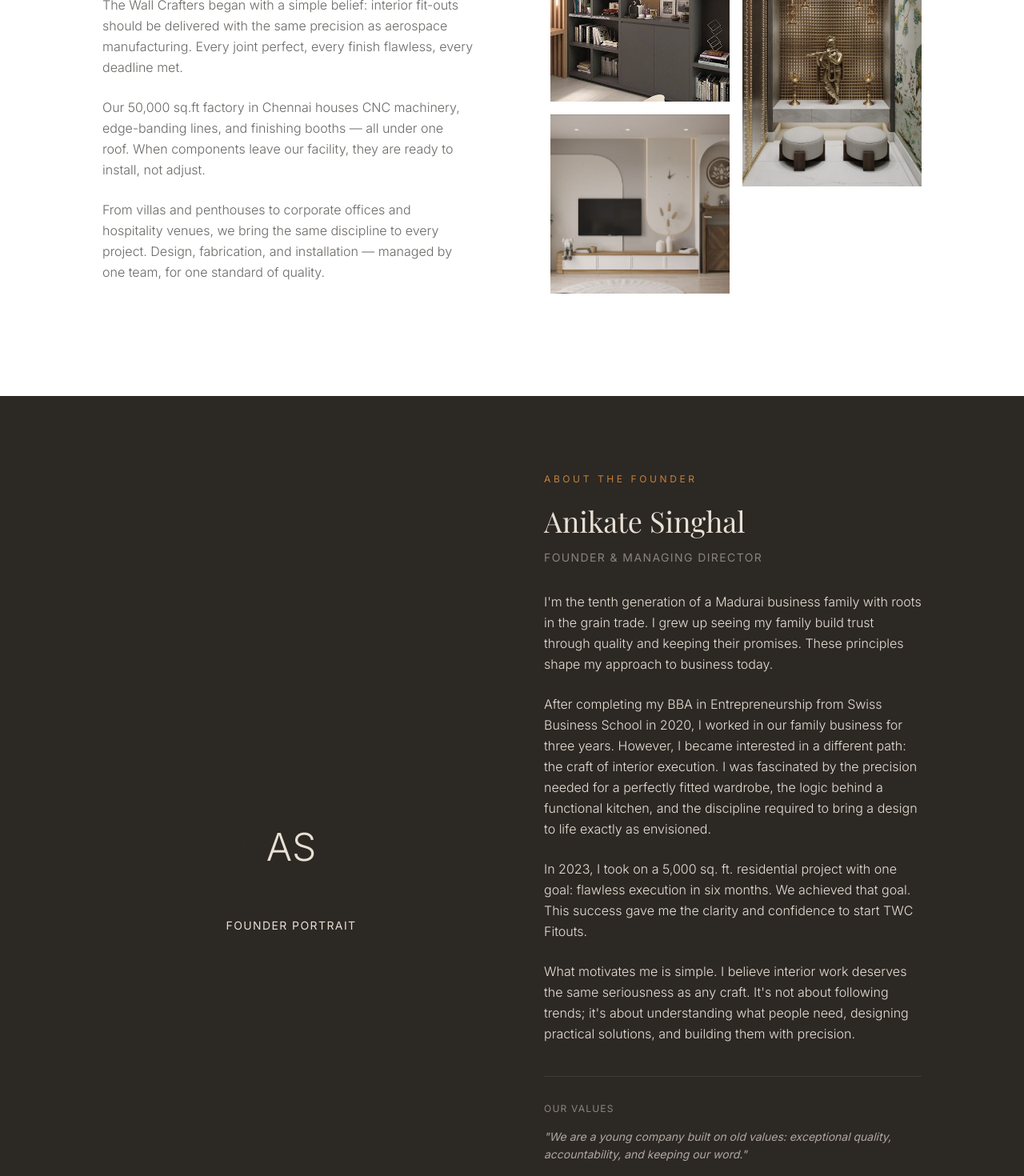
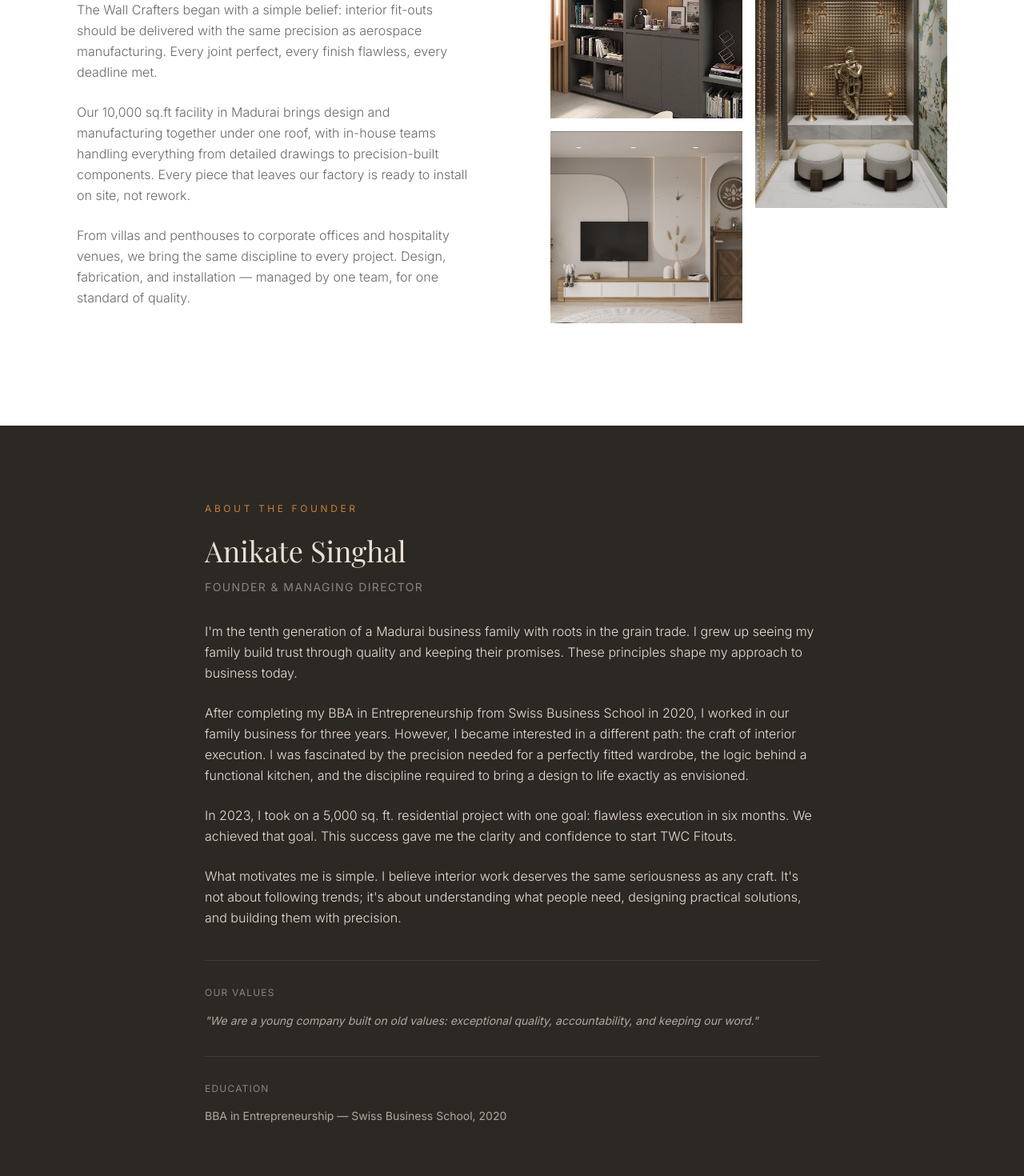
Before and after one commit to thewallcrafters/thewallcrafters, a Next.js app: page /about in a window 1280 px wide. Shown: the part 1100-2570 px from the top of the page at 80% size. Built offline with nearby package versions, Linux system fonts and the light colour scheme.

Commit message:
Update address, fix responsiveness, hide founder placeholder, correct stats and copy

```diff
--- a/app/about/AboutClient.tsx
+++ b/app/about/AboutClient.tsx
@@ -86,7 +86,7 @@ export default function AboutPage() {
           </div>
 
           {/* Right - Content */}
-          <div className="flex flex-col justify-center px-8 md:px-16 lg:px-20 py-32 lg:py-20 order-1 lg:order-2 bg-twc-charcoal">
+          <div className="flex flex-col justify-center px-6 md:px-12 lg:px-16 xl:px-20 py-28 lg:py-20 order-1 lg:order-2 bg-twc-charcoal">
             <motion.div
               ref={heroRef}
               initial={{ opacity: 0, y: 40 }}
@@ -138,9 +138,7 @@ export default function AboutPage() {
                   perfect, every finish flawless, every deadline met.
                 </p>
                 <p>
-                  Our 50,000 sq.ft factory in Chennai houses CNC machinery, edge-banding lines,
-                  and finishing booths — all under one roof. When components leave our facility,
-                  they are ready to install, not adjust.
+                  Our 10,000 sq.ft facility in Madurai brings design and manufacturing together under one roof, with in-house teams handling everything from detailed drawings to precision-built components. Every piece that leaves our factory is ready to install on site, not rework.
                 </p>
                 <p>
                   From villas and penthouses to corporate offices and hospitality venues, we
@@ -197,31 +195,14 @@ export default function AboutPage() {
       {/* Founder Section - Preserved */}
       <section className="py-16 md:py-24 bg-twc-warm">
         <div className="container-wide">
-          <div className="grid grid-cols-1 lg:grid-cols-2 gap-12 lg:gap-20 items-center">
-            {/* Image Placeholder */}
-            <motion.div
-              initial={{ opacity: 0, scale: 0.95 }}
-              whileInView={{ opacity: 1, scale: 1 }}
-              viewport={{ once: true }}
-              transition={{ duration: 0.6 }}
-              className="relative aspect-[4/5] bg-[#2C2824] overflow-hidden"
-            >
-              <div className="absolute inset-0 flex items-center justify-center">
-                <div className="text-center">
-                  <div className="w-32 h-32 mx-auto mb-6 rounded-full bg-white/10 flex items-center justify-center">
-                    <span className="text-5xl font-light text-white/30">AS</span>
-                  </div>
-                  <p className="text-white/40 text-sm uppercase tracking-widest">Founder Portrait</p>
-                </div>
-              </div>
-            </motion.div>
+          <div className="max-w-3xl mx-auto">
 
             {/* Founder Content */}
             <motion.div
-              initial={{ opacity: 0, x: 30 }}
-              whileInView={{ opacity: 1, x: 0 }}
+              initial={{ opacity: 0, y: 30 }}
+              whileInView={{ opacity: 1, y: 0 }}
               viewport={{ once: true }}
-              transition={{ duration: 0.6, delay: 0.2 }}
+              transition={{ duration: 0.6 }}
             >
               <span className="text-xs uppercase tracking-[0.3em] text-twc-red mb-6 block">
                 About the Founder
--- a/app/contact/ContactClient.tsx
+++ b/app/contact/ContactClient.tsx
@@ -46,12 +46,12 @@ const officeInfo = {
   title: 'Visit Our Studio',
   address: [
     'TWC Fit-Outs Pvt. Ltd.',
-    'Industrial Area, Kappalur',
-    'Madurai - 625008',
-    'Tamil Nadu, India',
+    'No 59/8, Near Fatima Michael College Of Engineering & Technology,',
+    'Senkottai Village, Sivagangai Main Road,',
+    'Madurai - 625001, Tamil Nadu, India',
   ],
   hours: 'Monday - Saturday: 10:00 AM - 7:00 PM',
-  mapUrl: 'https://maps.google.com/?q=Chennai',
+  mapUrl: 'https://www.google.com/maps/search/?api=1&query=No+59%2F8%2C+Near+Fatima+Michael+College+Of+Engineering+%26+Technology%2C+Senkottai+Village%2C+Sivagangai+Main+Road%2C+Madurai%2C+Tamil+Nadu+625001',
 };
 
 export default function ContactPage() {
--- a/app/globals.css
+++ b/app/globals.css
@@ -10,7 +10,7 @@
 
   body {
     @apply bg-twc-charcoal text-twc-warm font-sans-body;
-    font-size: 17px;
+    font-size: 16px;
     line-height: 1.6;
     -webkit-font-smoothing: antialiased;
     -moz-osx-font-smoothing: grayscale;
@@ -27,7 +27,7 @@
   }
 
   .container-wide {
-    @apply max-w-[1800px] mx-auto px-6 md:px-12 lg:px-24 xl:px-32;
+    @apply max-w-[1800px] mx-auto px-5 sm:px-8 md:px-12 lg:px-16 xl:px-24 2xl:px-32;
   }
 
   .noise-texture::before {
--- a/app/interiors/InteriorsClient.tsx
+++ b/app/interiors/InteriorsClient.tsx
@@ -204,7 +204,7 @@ export default function InteriorsPage() {
       <section className="relative min-h-screen bg-twc-charcoal">
         <div className="grid grid-cols-1 lg:grid-cols-2 min-h-screen">
           {/* Left - Content */}
-          <div className="flex flex-col justify-center pl-6 md:pl-12 lg:pl-24 xl:pl-32 pr-8 md:pr-12 py-32 lg:py-20 order-2 lg:order-1">
+          <div className="flex flex-col justify-center pl-5 sm:pl-8 md:pl-12 lg:pl-16 xl:pl-24 2xl:pl-32 pr-6 md:pr-12 py-28 lg:py-20 order-2 lg:order-1">
             <motion.div
               ref={heroRef}
               initial={{ opacity: 0, y: 40 }}
@@ -229,7 +229,7 @@ export default function InteriorsPage() {
               {/* Stats */}
               <div className="flex gap-12 pt-8 border-t border-white/10">
                 <div>
-                  <span className="text-3xl font-light text-white">500+</span>
+                  <span className="text-3xl font-light text-white">50+</span>
                   <p className="text-xs uppercase tracking-wider text-white/50 mt-1">Spaces Delivered</p>
                 </div>
                 <div>
--- a/app/interiors/layout.tsx
+++ b/app/interiors/layout.tsx
@@ -5,7 +5,7 @@ export const metadata: Metadata = {
   description: 'Explore 14 categories of interior fit-outs — kitchens, wardrobes, bedrooms, TV units, pooja rooms, office spaces, retail counters, and hospitality fit-outs.',
   openGraph: {
     title: 'Interiors & Fit-Outs | TWC',
-    description: 'Spaces that work and live. 500+ spaces delivered across residential and commercial categories.',
+    description: 'Spaces that work and live. 50+ spaces delivered across residential and commercial categories.',
     url: 'https://thewallcrafters.com/interiors',
   },
 };
--- a/app/layout.tsx
+++ b/app/layout.tsx
@@ -37,7 +37,7 @@ export const metadata: Metadata = {
     url: 'https://thewallcrafters.com',
     siteName: 'TWC Fit-Outs',
     title: 'TWC Fit-Outs | Modular Kitchens & Interior Design',
-    description: 'Factory-finished interiors for Indian homes and businesses. 500+ spaces delivered.',
+    description: 'Factory-finished interiors for Indian homes and businesses. 50+ spaces delivered.',
   },
   twitter: {
     card: 'summary_large_image',
--- a/components/Footer.tsx
+++ b/components/Footer.tsx
@@ -136,8 +136,10 @@ export default function Footer() {
               </div>
               <div>
                 <p className="text-twc-warm/40 text-xs uppercase tracking-wider mb-1">Factory</p>
-                <p className="text-twc-warm/70 text-sm font-light">
-                  Madurai, Tamil Nadu
+                <p className="text-twc-warm/70 text-sm font-light leading-relaxed">
+                  No 59/8, Near Fatima Michael College Of Engineering & Technology,<br />
+                  Senkottai Village, Sivagangai Main Road,<br />
+                  Madurai - 625001, Tamil Nadu
                 </p>
               </div>
             </div>
--- a/components/Navbar.tsx
+++ b/components/Navbar.tsx
@@ -64,7 +64,7 @@ export default function Navbar() {
               <span className="w-2 sm:w-2.5 md:w-2.5 h-2 sm:h-2.5 md:h-2.5 bg-twc-red rounded-full ml-0.5 logo-dot transition-transform duration-300 group-hover:scale-110" />
             </Link>
 
-            <div className="hidden lg:flex items-center gap-10">
+            <div className="hidden lg:flex items-center gap-6 xl:gap-10">
               {navItems.map((item) => (
                 <div
                   key={item.label}
```
